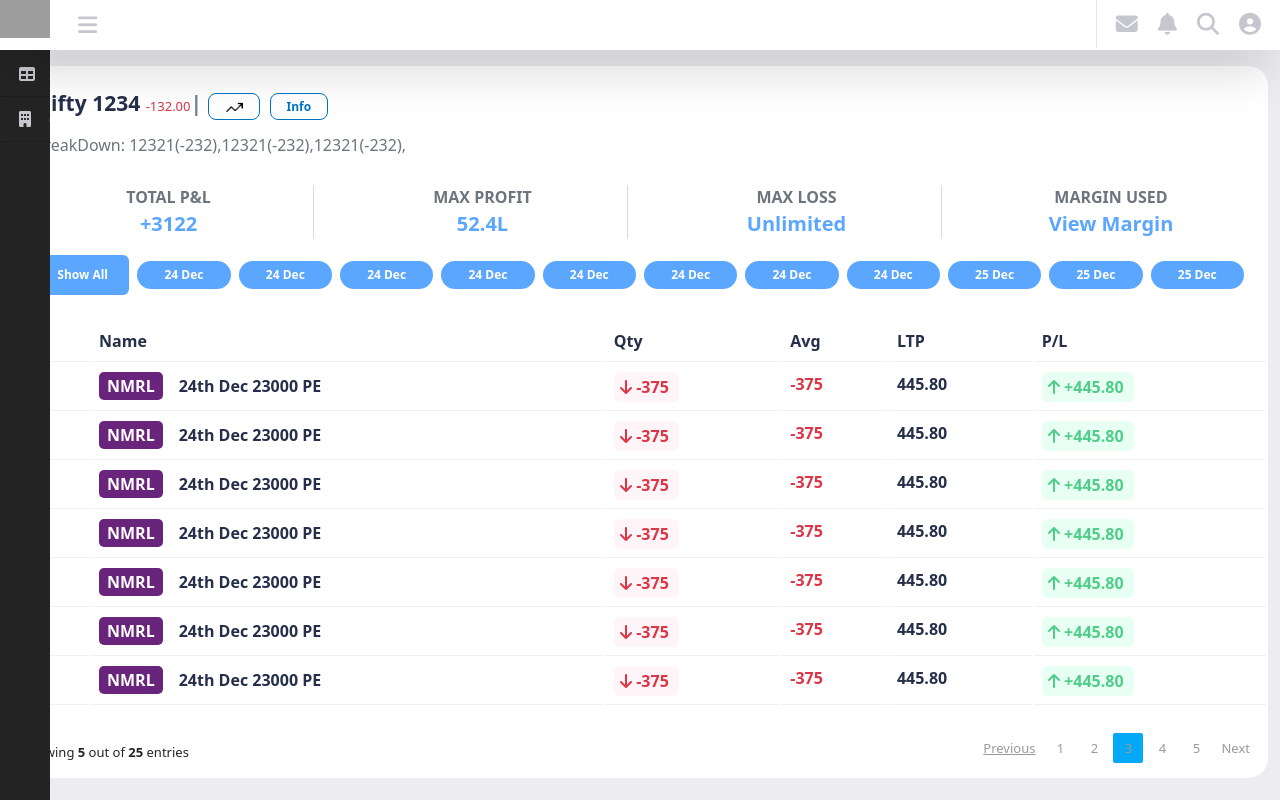
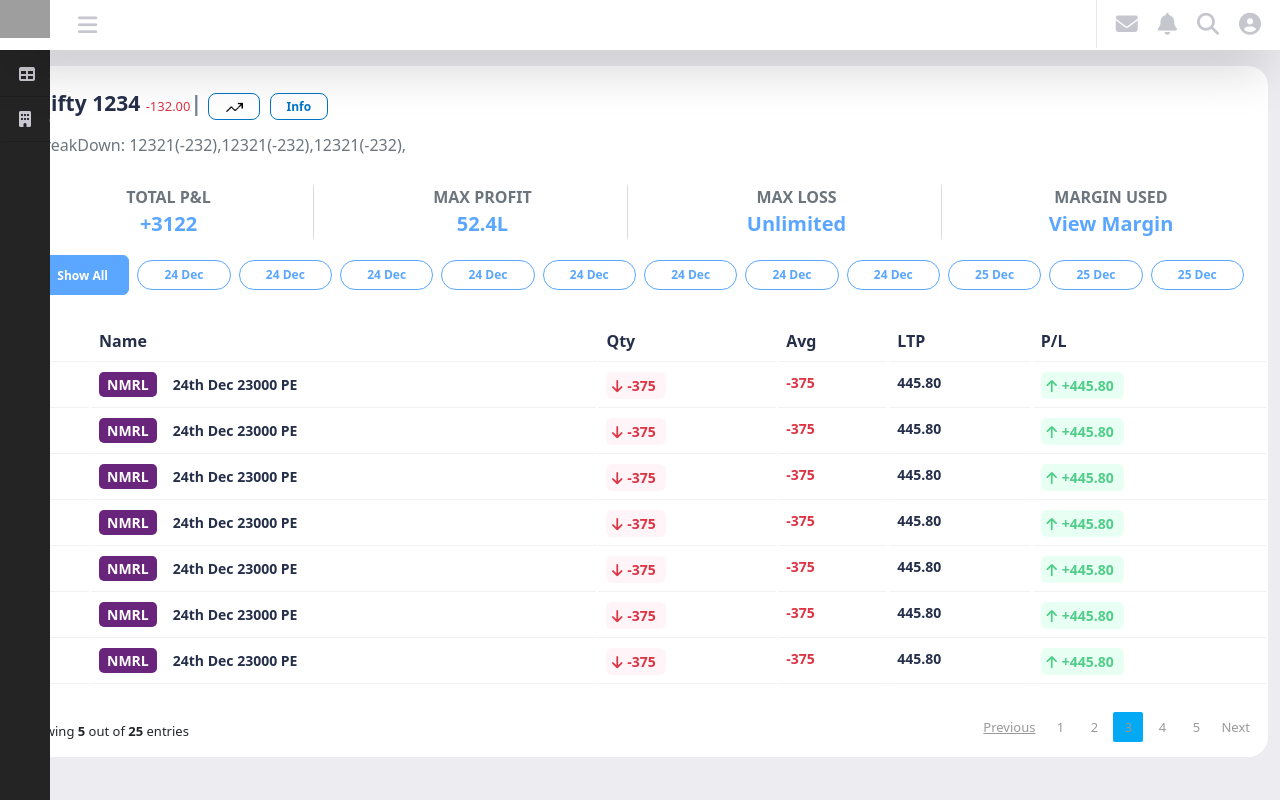
Before and after one commit to abhishek026/einvesta, an Angular app: page /strategy in a window 1280 px wide. Built offline with nearby package versions, Linux system fonts and the light colour scheme; grey boxes are pictures that could not be loaded.

Commit message:
ui changes

```diff
--- a/src/app/components/orderhistory/orderhistory.component.scss
+++ b/src/app/components/orderhistory/orderhistory.component.scss
@@ -50,10 +50,14 @@ background-color: #e9ecef;
 table.table tr th{
   font-size: 14px;
   font-weight: 600;
+
+  color: #252F4A;
+  font-size: 16px;
 }
 table.table tr td {
+  color: #252F4A;
+  font-weight: 600;
   font-size: 14px;
-  font-weight: 600;
 
 }
 table.table-striped tbody tr:nth-of-type(odd) {
--- a/src/app/components/strategybuilder/strategybuilder.component.scss
+++ b/src/app/components/strategybuilder/strategybuilder.component.scss
@@ -153,18 +153,15 @@ figure {
     border-color: #0d6efd;
 }
 .show_all_btn{
-      display: flex;
+  display: flex;
       justify-content: center;
       width: 100%;
-      color: #FFF;
+      color: #fff;
       padding: 5px 10px;
       border-radius: 6px;
-      font-weight: 700;
-      border: transparent;
-      font-size: 12px;
+      border: 1px solid #5ba6ff;
       line-height: 30px;
       height: 40px;
-
       background-color: #5ba6ff;
       font-weight: 600;
       font-size: 12px;
@@ -176,8 +173,9 @@ figure {
   padding: 5px 10px;
   border-radius: 50px;
   cursor: pointer;
-  color: #fff;
-  background-color: #5ba6ff;
+  color: #5ba6ff;
+  background-color: #fff;
+  border: 1px solid #5ba6ff;
   font-weight: 600;
   font-size: 12px;
   text-align: center;
@@ -230,13 +228,15 @@ table{
   th{
     background: #FFF;
     color: #252F4A;
+    font-size: 16px;
   }
   th,td{
     background:#FFF;
   }
   td{
-    color:#252F4A;
-    font-weight:600;
+    color: #252F4A;
+    font-weight: 600;
+    font-size: 14px;
   }
   tr{
     border-bottom-width: 1px;
```
